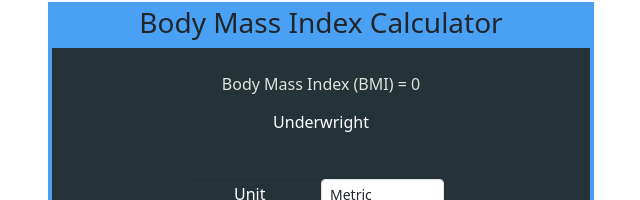
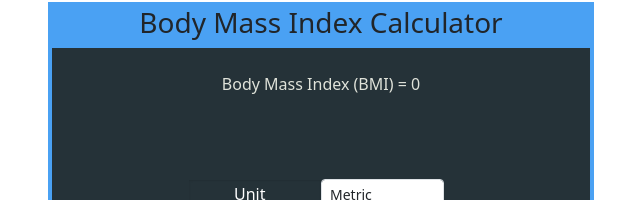
Before and after one commit to Harry8679/BMI-Calculator, a React (Create React App) app: page / in a window 1280 px wide. Shown: the part 156-356 px from the top of the page, without its empty margins (319-959 px from the left). Built offline with nearby package versions, Linux system fonts and the light colour scheme.

Commit message:
Display BMI Category

```diff
--- a/src/components/BMI.js
+++ b/src/components/BMI.js
@@ -10,6 +10,9 @@ const BMI = () => {
     if (bmi >= 24.9 && bmi <= 29.9) return 'Overweight';
     if (bmi >= 30) return 'Obese';
   }
+
+  const bmiCategory = getBmiClass(bmiValue);
+
   return (
     <>
       <div className='calculator'>
@@ -20,7 +23,7 @@ const BMI = () => {
               Body Mass Index (BMI) = {bmiValue}
             </div>
             <div className={`bmi-category`}>
-              Underwright
+              {bmiCategory}
             </div>
           </div>
         </div>
```
